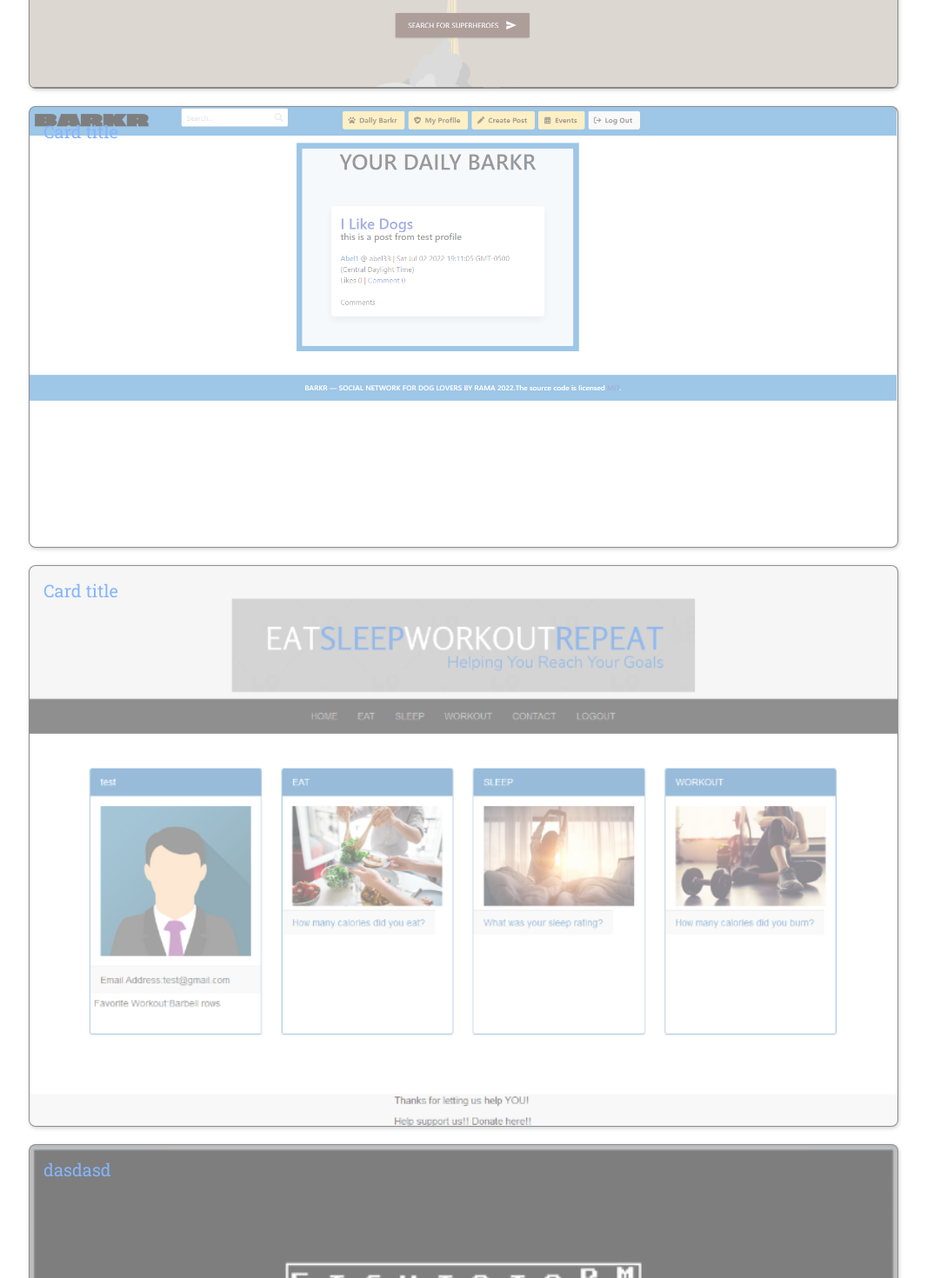
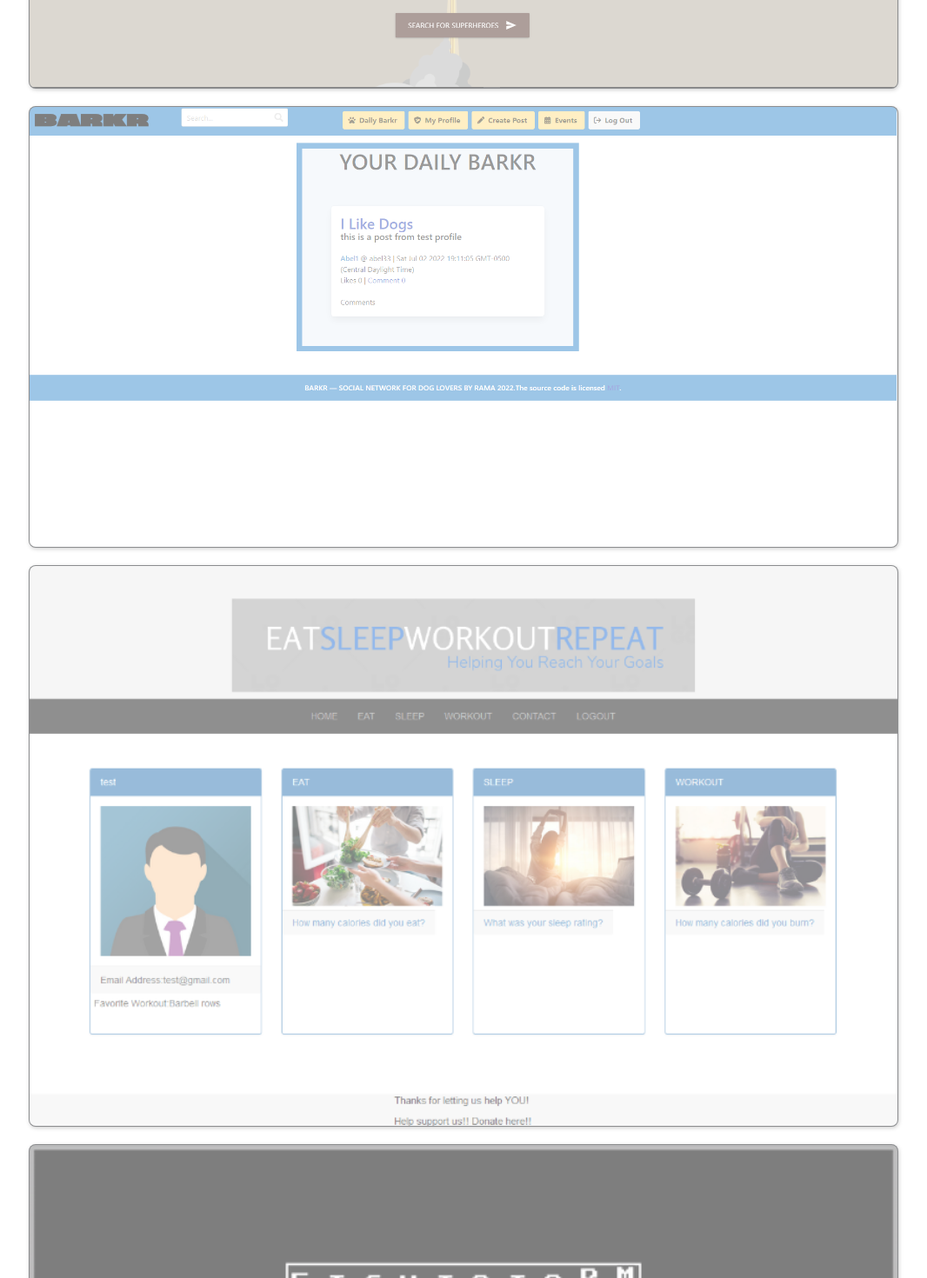
Before and after one commit to Abel3213/Updated-Portfolio, a React (Vite) app: page /projects in a window 1280 px wide. Shown: the part 620-2090 px from the top of the page at 87% size, without its empty margins (107-1173 px from the left). Built offline with nearby package versions, Linux system fonts and the light colour scheme.

Commit message:
removed card title from projects

```diff
--- a/src/App.jsx
+++ b/src/App.jsx
@@ -1,6 +1,5 @@
 import { Route, Routes } from 'react-router-dom';
 import Aboutme from './components/Aboutme';
-
 import Projects from './components/Projects';
 import Contact from './components/Contact';
 import Resume from './components/Resume';
--- a/src/components/Projects/index.jsx
+++ b/src/components/Projects/index.jsx
@@ -26,7 +26,7 @@ const Projects = () => {
               rel='noreferrer'
             >
               <div className='card-img-overlay'>
-                <h5 className='card-title'>Card title</h5>
+                <h5 className='card-title'></h5>
               </div>
             </a>
           </div>
@@ -38,7 +38,7 @@ const Projects = () => {
               rel='noreferrer'
             >
               <div className='card-img-overlay'>
-                <h5 className='card-title'>Card title</h5>
+                <h5 className='card-title'></h5>
               </div>
             </a>
           </div>
@@ -50,7 +50,7 @@ const Projects = () => {
               rel='noreferrer'
             >
               <div className='card-img-overlay'>
-                <h5 className='card-title'>dasdasd</h5>
+                <h5 className='card-title'></h5>
               </div>
             </a>
           </div>
```
